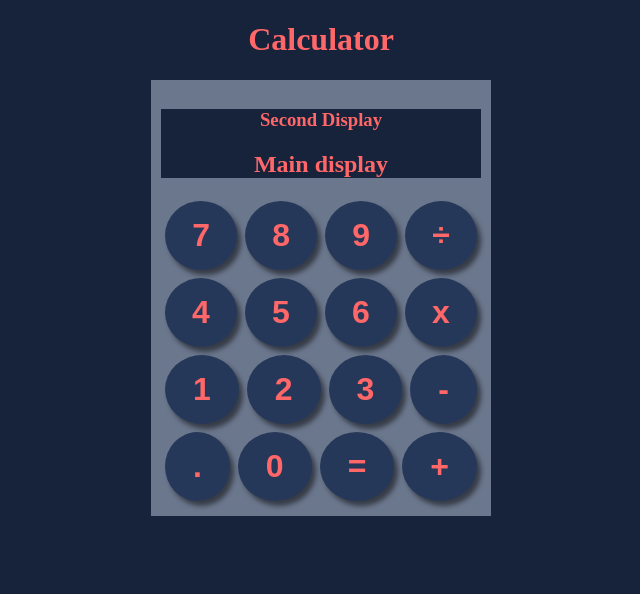
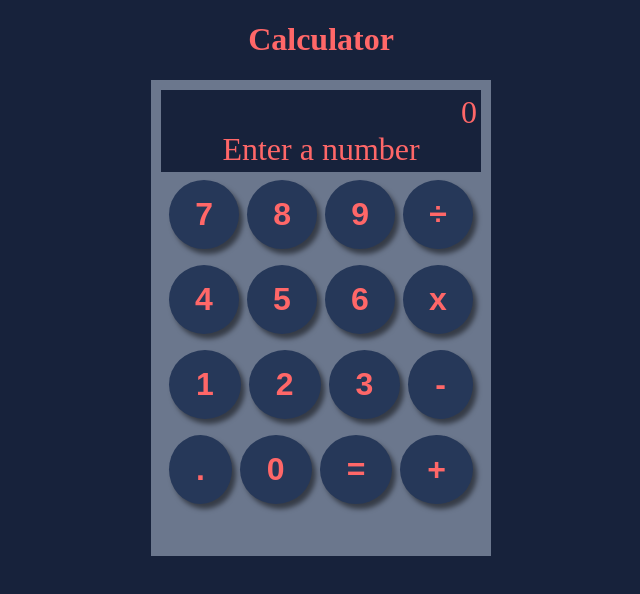
Before and after one commit to roman-thapa/calculator, a plain HTML site: page index.html in a window 1280 px wide. Shown: the whole page, without its empty margins (319-959 px from the left). Drawn offline with Linux system fonts and the light colour scheme.

Commit message:
Add buttons and align them nicely

```diff
--- a/index.html
+++ b/index.html
@@ -12,10 +12,10 @@
         <div class="continer">
             <div class="display">
                 <div class="secondDisplay">
-                    <h3>Second Display</h3>
+                   0
                 </div>
                 <div class="mainDisplay">
-                    <h2>Main display</h1>
+                    Enter a number
                 </div>
             </div>
             <div class="buttons">
--- a/style.css
+++ b/style.css
@@ -17,10 +17,19 @@ body{
 }
 
 .continer{
-    height: 26rem;
+    height: 28.5rem;
     width: 20rem;
     padding: 10px;
     background-color: #6B778D;
+}
+
+.display{
+    padding: 0.25rem;
+    font-size: 2rem;
+}
+
+.secondDisplay{
+    text-align: end;
 }
 
 
@@ -28,6 +37,7 @@ body{
     background-color: #6B778D;
     display: flex;
     justify-content: center;
+    padding: .25rem;
 }
 
 .button{
```
